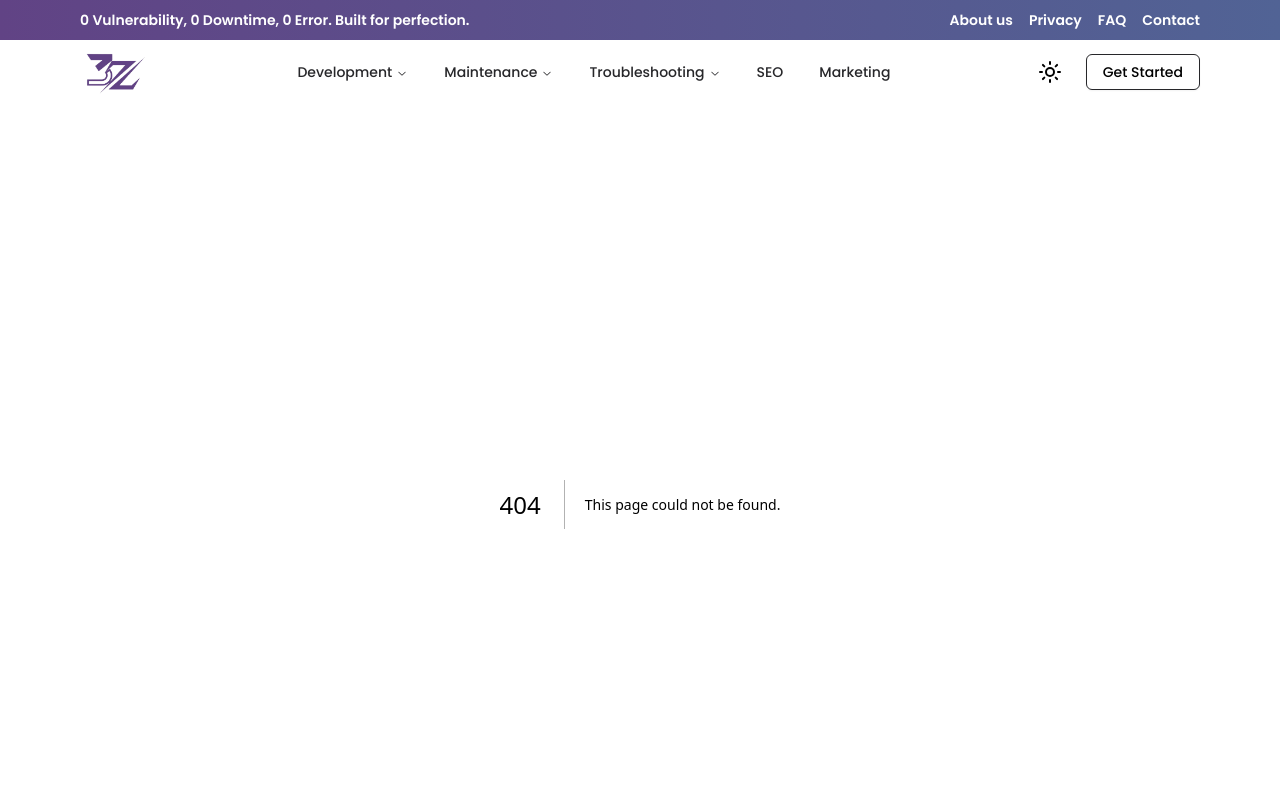
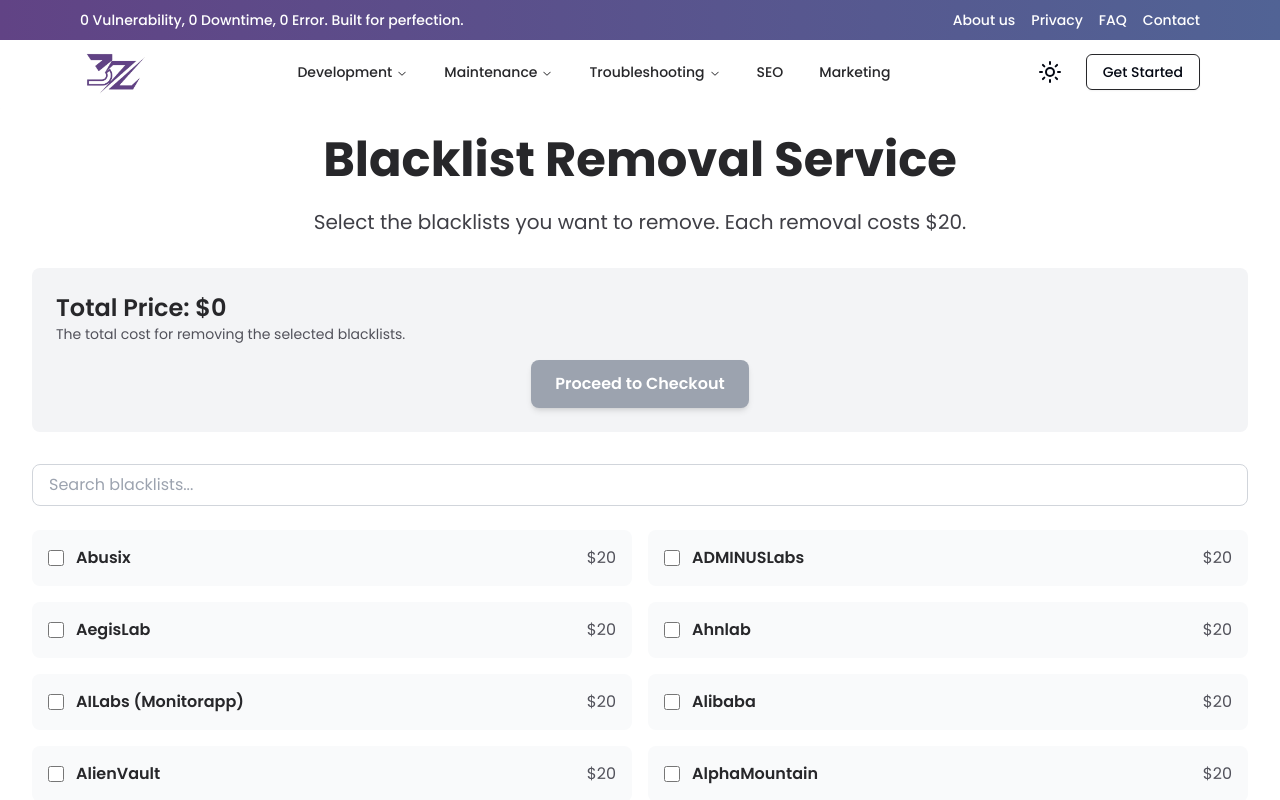
Before and after one commit to mdpabel/3zero-digital, a Next.js app: page /maintenance/blacklist-removal in a window 1280 px wide. Before the commit this address had no page. Shown: the top 800 px of the page. Built offline with nearby package versions, Linux system fonts and the light colour scheme.

Commit message:
feat: blacklist removal

```diff
--- /dev/null
+++ b/src/app/maintenance/blacklist-removal/data.ts
@@ -0,0 +1,117 @@
+interface BlacklistItem {
+  name: string;
+}
+
+export const blacklistData: BlacklistItem[] = [
+  { name: 'Abusix' },
+  { name: 'ADMINUSLabs' },
+  { name: 'AegisLab' },
+  { name: 'Ahnlab' },
+  { name: 'AILabs (Monitorapp)' },
+  { name: 'Alibaba' },
+  { name: 'AlienVault' },
+  { name: 'AlphaMountain' },
+  { name: 'AlphaSOC' },
+  { name: 'Alyac (Estsoft)' },
+  { name: 'Antivir' },
+  { name: 'Antiy' },
+  { name: 'ArcSight Threat Intelligence' },
+  { name: 'AutoShun' },
+  { name: 'Avast' }, // Added
+  { name: 'AVG' }, // Added
+  { name: 'Baidu' },
+  { name: 'BitDefender' },
+  { name: 'BforeAi' },
+  { name: 'Bkav' },
+  { name: 'Certego' },
+  { name: 'Chong Lua Dao' },
+  { name: 'CINS Army (Sentinel IPS)' },
+  { name: 'ClamAV' },
+  { name: 'Clean-MX' },
+  { name: 'Cluster25' },
+  { name: 'CMC' },
+  { name: 'CRDF' },
+  { name: 'Criminal IP (AI Spera)' },
+  { name: 'CrowdSec' },
+  { name: 'CrowdStrike' },
+  { name: 'CyanSecurity' },
+  { name: 'Cybereason' },
+  { name: 'Cyble' },
+  { name: 'Cylance' },
+  { name: 'Cynet' },
+  { name: 'CyRadar' },
+  { name: 'Deep Instinct' },
+  { name: 'DNS8' },
+  { name: 'DrWeb' },
+  { name: 'eGambit (Tehtris)' },
+  { name: 'Elastic' },
+  { name: 'Emsisoft' },
+  { name: 'ESET' },
+  { name: 'FireEye' },
+  { name: 'F-Prot' },
+  { name: 'F-Secure' },
+  { name: 'Forcepoint ThreatSeeker' },
+  { name: 'Fortinet' },
+  { name: 'GData' },
+  { name: 'Google Safe Browsing' },
+  { name: 'Gridinsoft' },
+  { name: 'Hacksoft' },
+  { name: 'Hauri' },
+  { name: 'Heimdal' },
+  { name: 'Hoplite Industries' },
+  { name: 'Ikarus' },
+  { name: 'IPsum' },
+  { name: 'Jiangmin' },
+  { name: 'K7' },
+  { name: 'Kaspersky' },
+  { name: 'Lionic' },
+  { name: 'Lumu' },
+  { name: 'Malbeacon' },
+  { name: 'Malwarebytes' },
+  { name: 'Malwares.com (Saint Security)' },
+  { name: 'MAX (SaintSecurity)' },
+  { name: 'MaxSecure' },
+  { name: 'McAfee' },
+  { name: 'Skyhigh' },
+  { name: 'Microsoft' },
+  { name: 'Microworld' },
+  { name: 'NANO' },
+  { name: 'Netcraft' },
+  { name: 'Panda' },
+  { name: 'Phishing Database' },
+  { name: 'PhishLabs' },
+  { name: 'Qihoo360' },
+  { name: 'QuickHeal' },
+  { name: 'Quttera' },
+  { name: 'Rising' },
+  { name: 'Sangfor' },
+  { name: 'Safe Browsing' }, // Added Google Safe Browsing
+  { name: 'Scumware.org' },
+  { name: 'SecureAge' },
+  { name: 'Seclookup' },
+  { name: 'Segasec' },
+  { name: 'Sentinel One' },
+  { name: 'SOCRadar' },
+  { name: 'Sophos' },
+  { name: 'Spamhaus' },
+  { name: 'Sucuri' },
+  { name: 'Symantec' },
+  { name: 'Tencent' },
+  { name: 'TheHacker' },
+  { name: 'Trapmine' },
+  { name: 'TrendMicro' },
+  { name: 'Trustwave' },
+  { name: 'Trustlook' },
+  { name: 'URLQuery' },
+  { name: 'Varist' },
+  { name: 'VBA32' },
+  { name: 'Viettel Threat Intelligence' },
+  { name: 'Vipre' },
+  { name: 'VirIT' },
+  { name: 'VirusDie' },
+  { name: 'Webroot' },
+  { name: 'Xcitium Verdict Cloud (Comodo)' },
+  { name: 'Yandex' },
+  { name: 'Zillya' },
+  { name: 'ZoneAlarm' },
+];
--- /dev/null
+++ b/src/app/maintenance/blacklist-removal/page.tsx
@@ -0,0 +1,100 @@
+'use client';
+import React, { useState } from 'react';
+import { blacklistData } from './data';
+
+const BLACKLIST_PRICE = 20;
+
+const BlacklistRemoval = () => {
+  const [selectedBlacklists, setSelectedBlacklists] = useState<string[]>([]);
+  const [searchTerm, setSearchTerm] = useState('');
+
+  const handleCheckboxChange = (name: string) => {
+    setSelectedBlacklists((prevSelected) =>
+      prevSelected.includes(name)
+        ? prevSelected.filter((item) => item !== name)
+        : [...prevSelected, name],
+    );
+  };
+
+  const filteredBlacklistData = blacklistData.filter((item) =>
+    item.name.toLowerCase().includes(searchTerm.toLowerCase()),
+  );
+
+  const totalPrice = selectedBlacklists.length * BLACKLIST_PRICE;
+
+  return (
+    <div className='bg-white dark:bg-[#0B1120] shadow-lg p-8 rounded-lg'>
+      <h2 className='mb-6 font-bold text-3xl text-center text-zinc-800 md:text-5xl dark:text-zinc-200'>
+        Blacklist Removal Service
+      </h2>
+      <p className='mb-8 text-center text-lg text-zinc-700 md:text-xl dark:text-zinc-400'>
+        Select the blacklists you want to remove. Each removal costs $20.
+      </p>
+
+      {/* Top Total Price and Checkout Button */}
+      <div className='bg-gray-100 dark:bg-gray-900 mb-8 p-6 rounded-lg'>
+        <h3 className='font-semibold text-2xl text-zinc-800 dark:text-zinc-200'>
+          Total Price: ${totalPrice}
+        </h3>
+        <p className='mb-4 text-sm text-zinc-600 dark:text-zinc-400'>
+          The total cost for removing the selected blacklists.
+        </p>
+        <div className='text-center'>
+          <button
+            className={`${
+              selectedBlacklists.length > 0
+                ? 'bg-gradient-to-r from-[#614385] to-[#516395]'
+                : 'bg-gray-400'
+            } shadow-md px-6 py-3 rounded-lg font-semibold text-white transform transition-transform hover:scale-105`}
+            disabled={selectedBlacklists.length === 0}>
+            Proceed to Checkout
+          </button>
+        </div>
+      </div>
+
+      {/* Search Input */}
+      <div className='mb-6'>
+        <input
+          type='text'
+          placeholder='Search blacklists...'
+          value={searchTerm}
+          onChange={(e) => setSearchTerm(e.target.value)}
+          className='border-gray-300 dark:border-gray-700 dark:bg-gray-800 px-4 py-2 border rounded-lg w-full dark:text-white'
+        />
+      </div>
+
+      <div className='gap-4 grid grid-cols-1 md:grid-cols-2 mb-8'>
+        {filteredBlacklistData.length > 0 ? (
+          filteredBlacklistData.map((item, index) => (
+            <div
+              key={index}
+              className='flex items-center bg-gray-50 hover:bg-gray-100 dark:hover:bg-gray-700 dark:bg-gray-800 p-4 rounded-lg transition'>
+              <input
+                type='checkbox'
+                id={`blacklist-${index}`}
+                name='blacklists'
+                value={item.name}
+                onChange={() => handleCheckboxChange(item.name)}
+                className='border-gray-300 mr-3 rounded focus:ring-indigo-500 w-4 h-4 text-indigo-600'
+              />
+              <label
+                htmlFor={`blacklist-${index}`}
+                className='flex-1 font-semibold text-zinc-800 dark:text-zinc-200'>
+                {item.name}
+              </label>
+              <span className='text-zinc-600 dark:text-zinc-400'>
+                ${BLACKLIST_PRICE}
+              </span>
+            </div>
+          ))
+        ) : (
+          <p className='text-center text-zinc-700 dark:text-zinc-400'>
+            No blacklists found.
+          </p>
+        )}
+      </div>
+    </div>
+  );
+};
+
+export default BlacklistRemoval;
--- a/src/components/layout/app/header.tsx
+++ b/src/components/layout/app/header.tsx
@@ -55,49 +55,49 @@
     subMenu: [
       {
         label: 'WordPress Malware Removal',
-        href: '/development/wordpress-malware-removal',
+        href: '/maintenance/wordpress-malware-removal',
         description:
           'Fix your hacked site that is infected by malware, redirecting, spamming sites, red warning, etc.',
       },
       {
         label: 'WordPress Speed optimization',
-        href: '/development/wordpress-speed-optimization',
+        href: '/maintenance/wordpress-speed-optimization',
         description:
           'Enhance your WordPress site’s security to prevent attacks and vulnerabilities.',
       },
       {
         label: 'WordPress Security',
-        href: '/development/wordpress-security',
+        href: '/maintenance/wordpress-security',
         description:
           'Enhance your WordPress site’s security to prevent attacks and vulnerabilities.',
       },
       {
         label: 'Ongoing WordPress maintenance',
-        href: '/development/ongoing-wordpress-maintenance',
+        href: '/maintenance/ongoing-wordpress-maintenance',
         description:
           'Continuous updates, backups, and monitoring for WordPress sites.',
       },
       {
         label: 'Blacklist Removal',
-        href: '/development/blacklist-removal',
+        href: '/maintenance/blacklist-removal',
         description:
           'Remove your website from blacklists and restore its reputation.',
       },
       {
         label: 'Email Deliverability Issues',
-        href: '/development/email-deliverability-issues',
+        href: '/maintenance/email-deliverability-issues',
         description:
           'Resolve issues with email deliverability, spam filters, and blacklisting.',
       },
       {
         label: 'Website Migration',
-        href: '/development/website-migration',
+        href: '/maintenance/website-migration',
         description:
           'Smoothly migrate your website to a new host or platform without downtime.',
       },
       {
         label: 'SSL Installation',
-        href: '/development/ssl-installation',
+        href: '/maintenance/ssl-installation',
         description:
           'Secure your website with SSL installation, ensuring safe data transmission.',
       },
--- a/src/components/layout/app/top-bar.tsx
+++ b/src/components/layout/app/top-bar.tsx
@@ -8,7 +8,7 @@
         'bg-gradient-to-r text-white primary-color h-10 flex items-center',
       )}>
       <div className='mx-auto px-4 max-w-6xl container'>
-        <div className='flex justify-between items-center font-semibold text-sm'>
+        <div className='flex justify-between items-center font-medium text-sm'>
           <div className='lg:block hidden'>
             0 Vulnerability, 0 Downtime, 0 Error. Built for perfection.
           </div>
```
